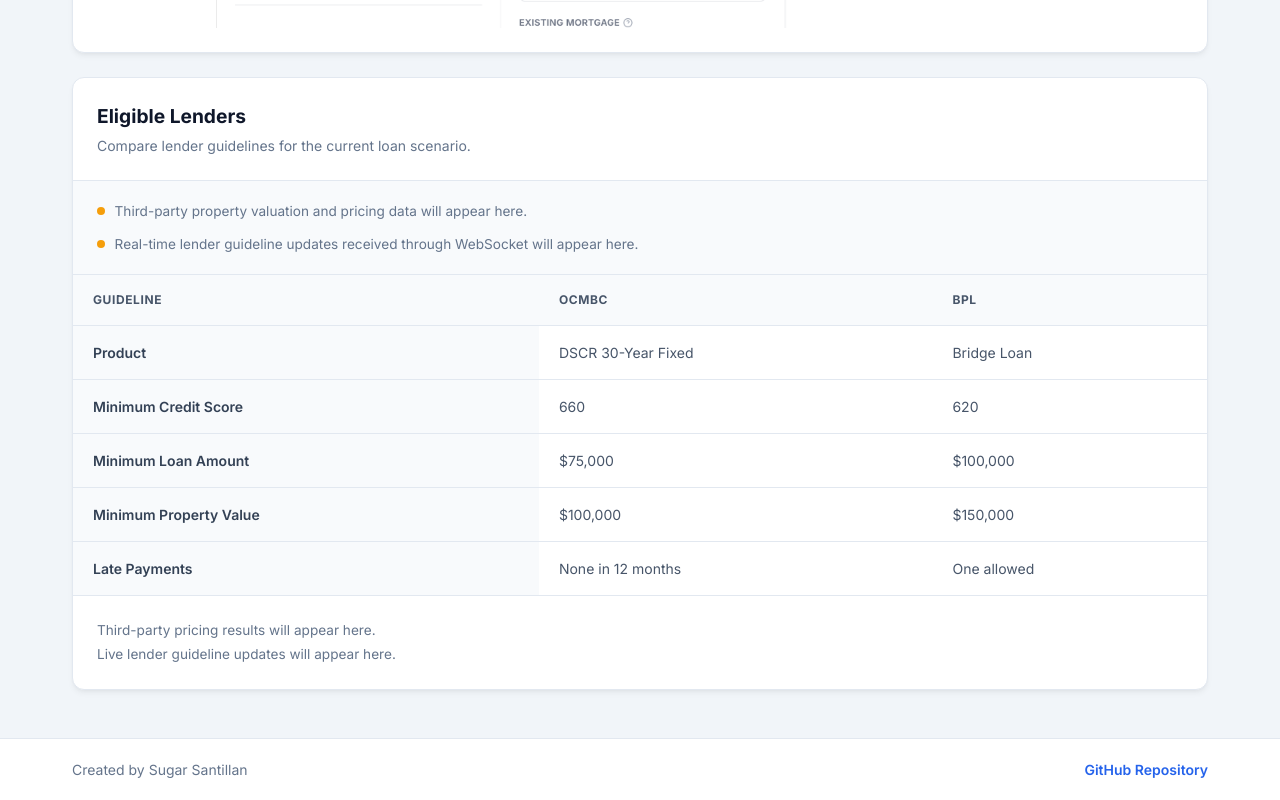
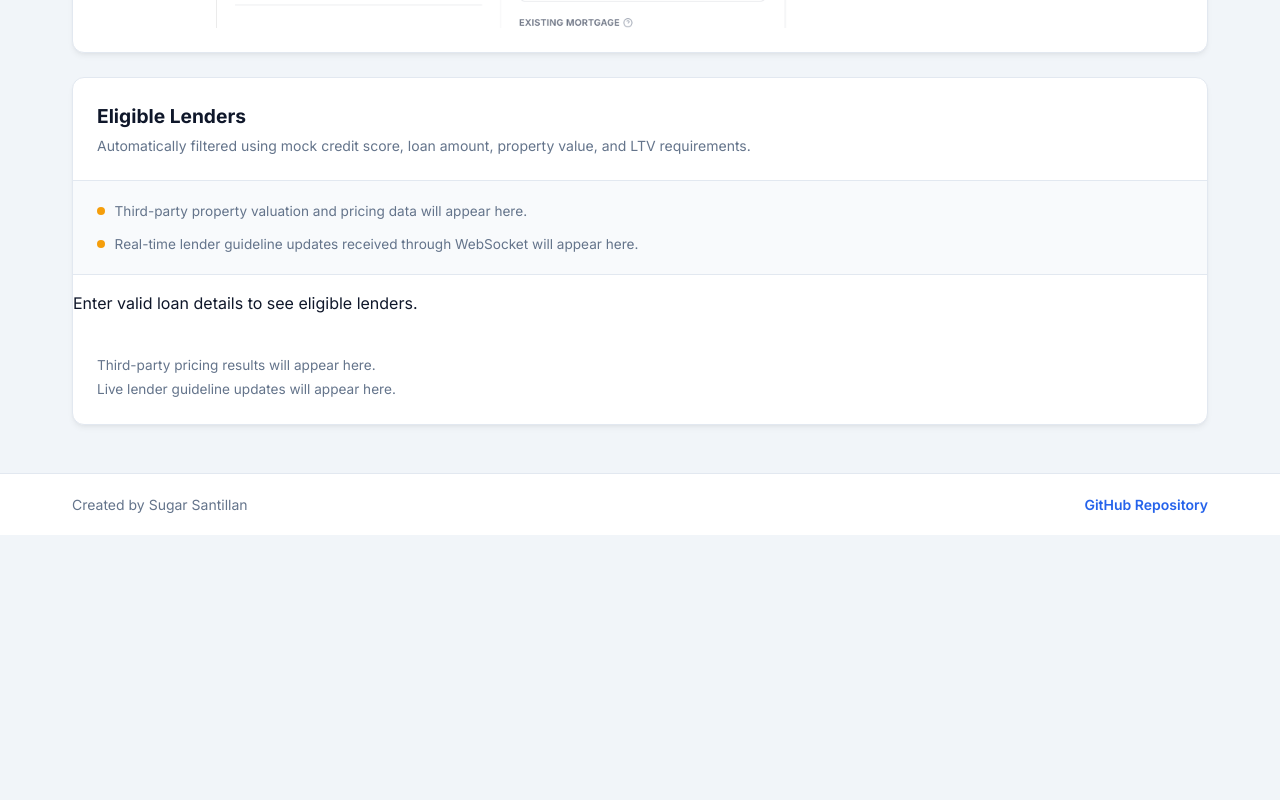
Before and after one commit to sugar-s-santillan/startup, a React (Vite) app: page /pricing in a window 1280 px wide. Shown: the part 1374-2174 px from the top of the page. After the commit the page ends 1909 px from the top, so only its background shows below. Built offline with nearby package versions, Linux system fonts and the light colour scheme; sample sign-in values are in the browser's storage.

Commit message:
Add automatic lender eligibility filtering

```diff
--- a/src/pages/Pricing.jsx
+++ b/src/pages/Pricing.jsx
@@ -2,6 +2,28 @@ import { useState } from 'react';
 import futurePagePreview from '../../images/future-page.png';
 import PageLayout from '../components/PageLayout.jsx';
 import FormInput from '../components/FormInput.jsx';
+
+
+const lenders = [
+  {
+    name: 'OCMBC',
+    product: 'DSCR 30-Year Fixed',
+    minCreditScore: 660,
+    minLoanAmount: 75000,
+    minPropertyValue: 100000,
+    maxLtv: 80,
+    latePayments: 'None in 12 months',
+  },
+  {
+    name: 'BPL',
+    product: 'Bridge Loan',
+    minCreditScore: 620,
+    minLoanAmount: 100000,
+    minPropertyValue: 150000,
+    maxLtv: 75,
+    latePayments: 'One allowed',
+  },
+];
 
 export default function Pricing() {
   const [loanType, setLoanType] = useState('purchase');
@@ -14,6 +36,23 @@ export default function Pricing() {
     Number(propertyValue) > 0
       ? (Number(loanAmount) / Number(propertyValue)) * 100
       : 0;
+
+  const hasValidLoan =
+    Number(propertyValue) > 0 &&
+    Number(loanAmount) > 0 &&
+    Number(creditScore) >= 300 &&
+    Number(creditScore) <= 850;
+
+  const eligibleLenders = hasValidLoan
+    ? lenders.filter((lender) => {
+        return (
+          Number(creditScore) >= lender.minCreditScore &&
+          Number(loanAmount) >= lender.minLoanAmount &&
+          Number(propertyValue) >= lender.minPropertyValue &&
+          ltv <= lender.maxLtv
+        );
+      })
+    : [];
 
   return (
     <PageLayout showBackButton>
@@ -181,7 +220,10 @@ export default function Pricing() {
         <section className="content-card lender-section">
           <div className="card-heading">
             <h2>Eligible Lenders</h2>
-            <p>Compare lender guidelines for the current loan scenario.</p>
+            <p>
+              Automatically filtered using mock credit score, loan amount,
+              property value, and LTV requirements.
+            </p>
           </div>
 
           <div className="integration-status">
@@ -198,47 +240,35 @@ export default function Pricing() {
           </div>
 
           <div className="table-wrapper">
+            {!hasValidLoan ? (
+              <p>Enter valid loan details to see eligible lenders.</p>
+            ) : eligibleLenders.length === 0 ? (
+              <p>No lenders currently qualify for this loan scenario.</p>
+            ) : (
               <table className="lender-table">
                 <thead>
                   <tr>
-                  <th>Guideline</th>
-                  <th>OCMBC</th>
-                  <th>BPL</th>
+                    <th>Lender</th>
+                    <th>Product</th>
+                    <th>Minimum Credit Score</th>
+                    <th>Maximum LTV</th>
+                    <th>Status</th>
                   </tr>
                 </thead>
 
                 <tbody>
-                <tr>
-                  <th>Product</th>
-                  <td>DSCR 30-Year Fixed</td>
-                  <td>Bridge Loan</td>
+                  {eligibleLenders.map((lender) => (
+                    <tr key={lender.name}>
+                      <td>{lender.name}</td>
+                      <td>{lender.product}</td>
+                      <td>{lender.minCreditScore}</td>
+                      <td>{lender.maxLtv}%</td>
+                      <td>Eligible</td>
                     </tr>
-
-                <tr>
-                  <th>Minimum Credit Score</th>
-                  <td>660</td>
-                  <td>620</td>
-                </tr>
-
-                <tr>
-                  <th>Minimum Loan Amount</th>
-                  <td>$75,000</td>
-                  <td>$100,000</td>
-                </tr>
-
-                <tr>
-                  <th>Minimum Property Value</th>
-                  <td>$100,000</td>
-                  <td>$150,000</td>
-                </tr>
-
-                <tr>
-                  <th>Late Payments</th>
-                  <td>None in 12 months</td>
-                  <td>One allowed</td>
-                </tr>
+                  ))}
                 </tbody>
               </table>
+            )}
           </div>
 
           <div className="future-results">
```
Lines whose indentation alone changed are shown as unchanged.
